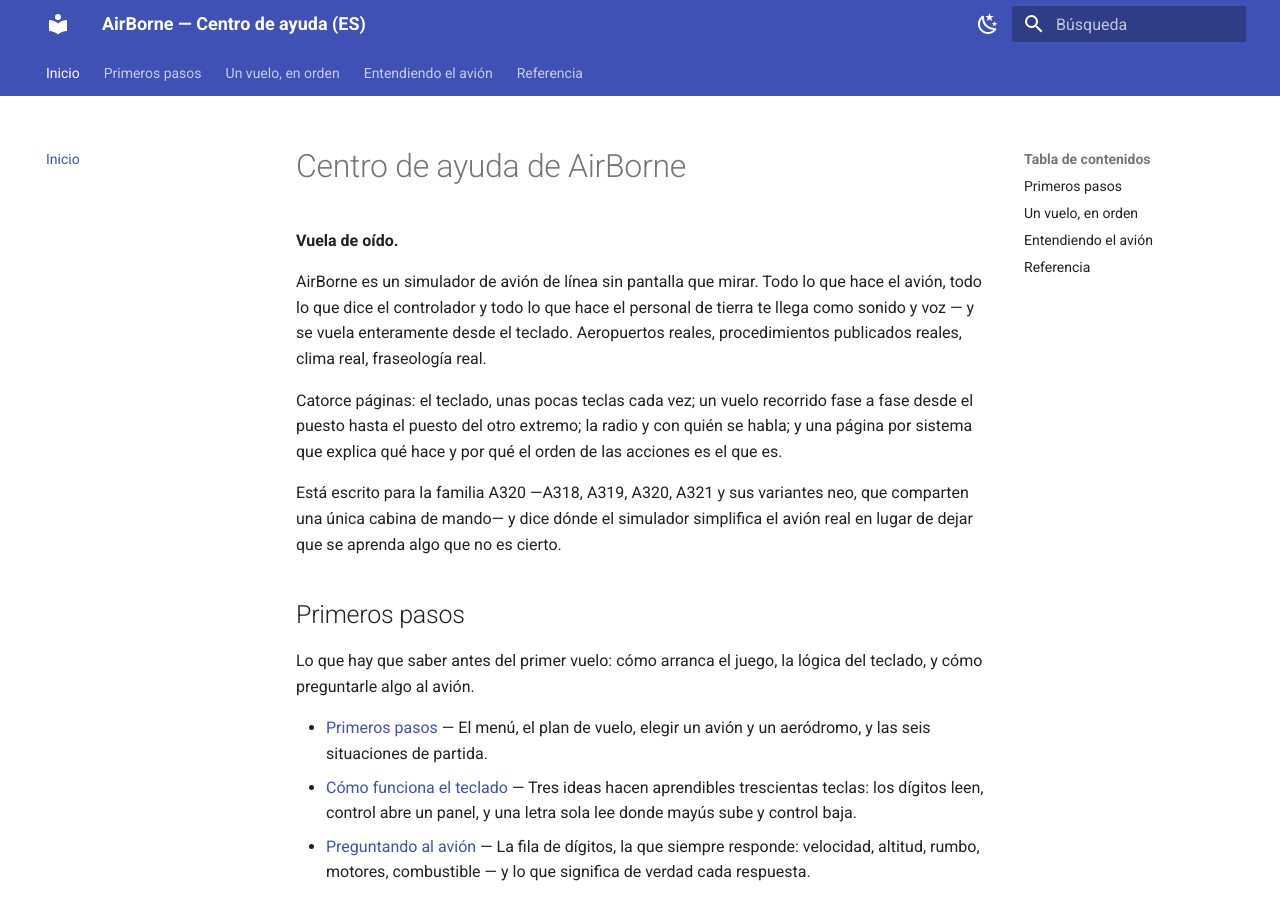
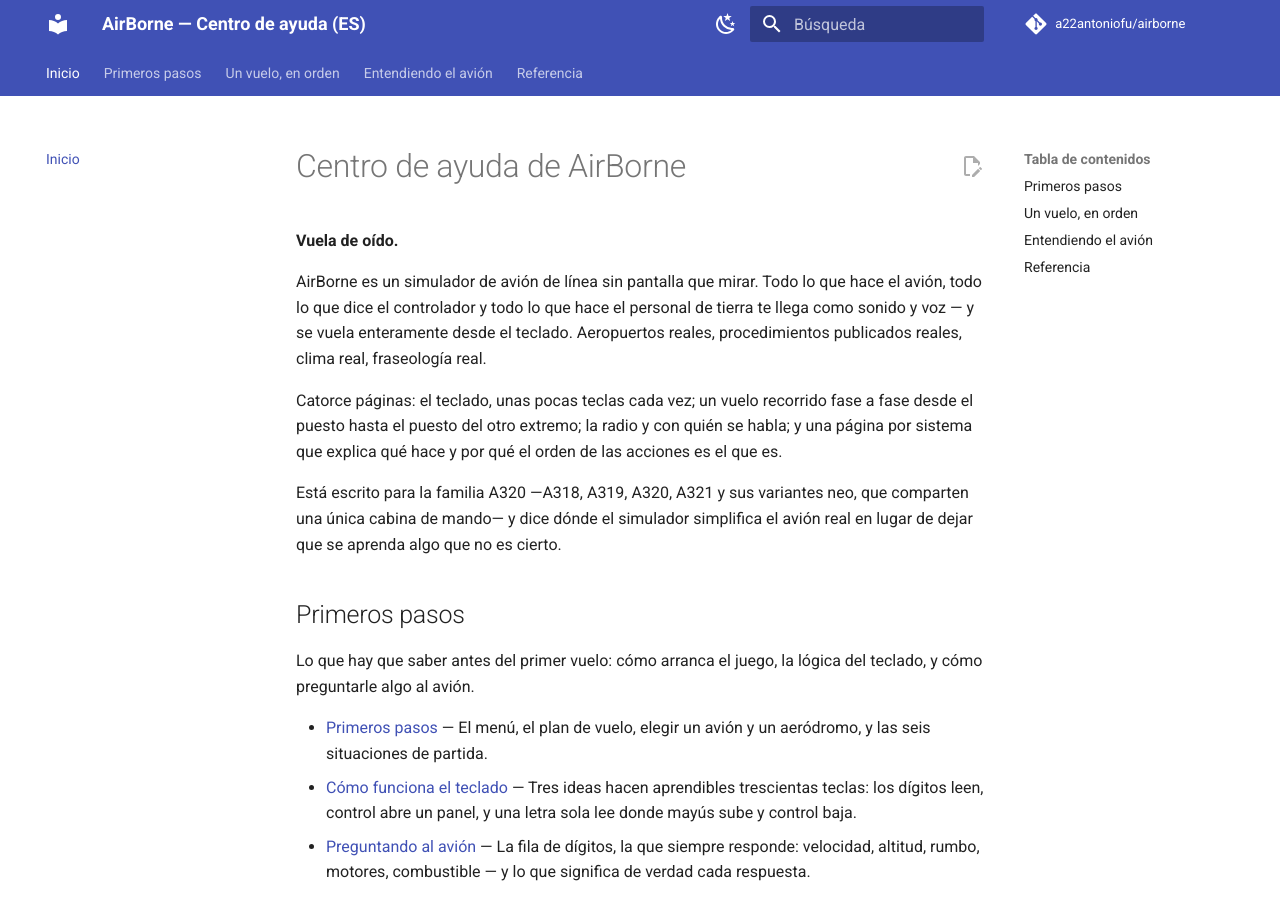
Before and after one commit to a22antoniofu/airborne, an MkDocs documentation site: the page built from docs/index.md, in a window 1280 px wide and 900 px high. Built offline with MkDocs 1.6.1 and Material for MkDocs 9.7.7, drawn with Linux system fonts in a browser that asks for light colours; comment, search, counter and statistics services are not loaded.

Commit message:
Añadir enlace al repositorio y edición en línea desde el sitio
Permite que cualquiera proponga cambios directamente desde la web,
enlazando cada página a su editor en GitHub.

```diff
--- a/mkdocs.yml
+++ b/mkdocs.yml
@@ -1,6 +1,9 @@
 site_name: AirBorne — Centro de ayuda (ES)
 site_description: Traducción al español de la documentación de AirBorne
 site_url: https://airborne.felpeto.es/
+repo_url: https://github.com/a22antoniofu/airborne
+repo_name: a22antoniofu/airborne
+edit_uri: edit/main/docs/
 
 theme:
   name: material
```
